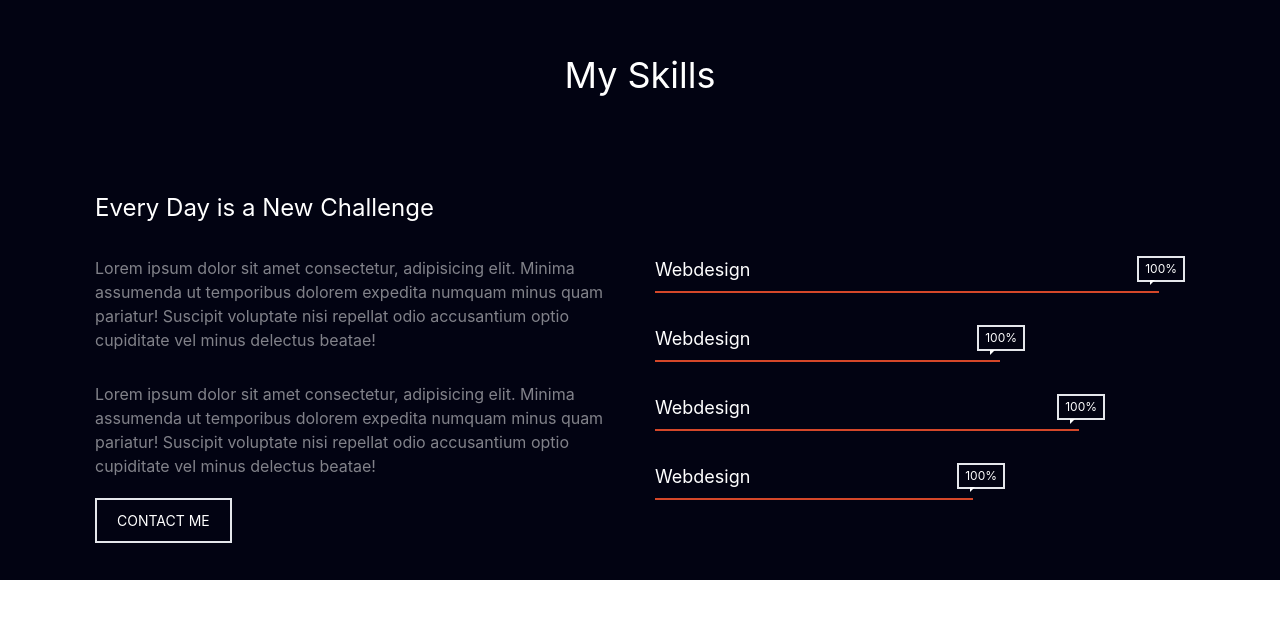
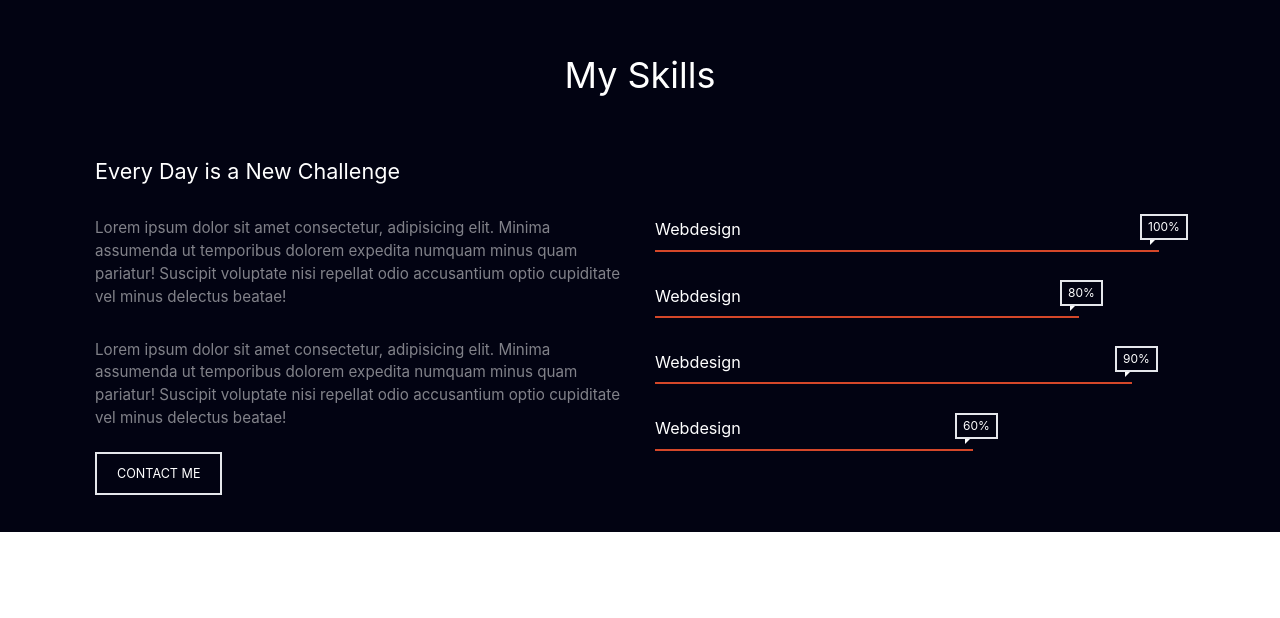
Before and after one commit to Luisfp0/my-new-website, a React (Create React App) app: page / in a window 1280 px wide. Shown: the part 2074-2692 px from the top of the page. After the commit the page ends 2606 px from the top, so only its background shows below. Built offline with nearby package versions, Linux system fonts and the light colour scheme.

Commit message:
feat: animation on my skill, and responsivity

```diff
--- a/src/App.tsx
+++ b/src/App.tsx
@@ -13,22 +13,19 @@ function App() {
   };
   return (
     <>
-      <>
       <section style={backgroundStyle} className="h-screen flex flex-col">
-          <Header />
-          <Hero />
-        </section>
+        <Header />
+        <Hero />
+      </section>
       <section className="flex flex-col lg:pt-[130px] lg:pb-[24px] md:pb-[23px] md:pt-[95px] sm:pb-[22px] sm:pt-[72px] bg-custom-gray">
         <AboutMe />
       </section>
       <section className="flex py-[130px] bg-custom-gray">
         <HireMe />
       </section>
-      <section className="flex py-[130px] bg-custom-gray lg:pt-[130px] lg:pb-[48px]">
+      <section className="flex bg-custom-gray lg:pt-[130px] lg:pb-[48px] md:pt-[130px] md:pb-[48px] sm:pb-[43px]">
         <MySkills />
       </section>
-    </>
-      <div className="w-screen h-screen"></div>
     </>
   );
 }
--- a/src/components/MySkills.tsx
+++ b/src/components/MySkills.tsx
@@ -1,62 +1,72 @@
 function MySkills() {
   return (
-    <div className="lg:max-w-[1150px] flex flex-col justify-center items-center mx-auto w-full px-[15px]">
-      <div className="w-full mb-[80px] text-center">
-        <h2 className="lg:text-[36px] mb-[8px] text-white">My Skills</h2>
+    <div className="lg:max-w-[1150px] md:max-w-[960px] sm:max-w-[720px] flex flex-col justify-center items-center mx-auto w-full px-[15px]">
+      <div className="w-full mb-[80px] sm:mb-[45px] text-center">
+        <h2 className="lg:text-[36px] md:text-[30.4px] mb-[8px] text-white sm:text-[27px]">
+          My Skills
+        </h2>
       </div>
-      <h4 className="text-white w-full text-[24px] mb-[30px] px-[15px]">
+      <h4 className="text-white w-full text-[24px] mb-[30px] px-[15px] sm:text-[21.6px]">
         Every Day is a New Challenge
       </h4>
       <div className="flex flex-row text-white">
         <div className="w-3/6 text-[16px] px-[15px]">
-          <p className="mb-[30px] opacity-[0.5]">
+          <p className="mb-[30px] opacity-[0.5] md:text-[15.2px] sm:text-[14.4px]">
             Lorem ipsum dolor sit amet consectetur, adipisicing elit. Minima
             assumenda ut temporibus dolorem expedita numquam minus quam
             pariatur! Suscipit voluptate nisi repellat odio accusantium optio
             cupiditate vel minus delectus beatae!
           </p>
-          <p className="mb-[30px] opacity-[0.5]">
+          <p className="mb-[30px] opacity-[0.5] md:text-[15.2px] sm:text-[14.4px]">
             Lorem ipsum dolor sit amet consectetur, adipisicing elit. Minima
             assumenda ut temporibus dolorem expedita numquam minus quam
             pariatur! Suscipit voluptate nisi repellat odio accusantium optio
             cupiditate vel minus delectus beatae!
           </p>
-          <a className="text-[14px] py-[12px] px-[20px] border-[2px] mb-[48px]">
+          <a className="text-[14px] py-[12px] px-[20px] border-[2px] mb-[48px] sm:text-[12.6px]">
             CONTACT ME
           </a>
         </div>
-        <div className="w-3/6 px-[15px] text-[18px]">
+        <div className="w-3/6 px-[15px] text-[18px] sm:text-[16.2px]">
           <div className="mb-[32px] relative">
             <h5 className="mb-[8px]">Webdesign</h5>
-            <figure className="absolute right-[0] top-[0] text-[12px] px-[6px] py-[2px] border-[2px] inline-block">
-              100%
-            </figure>
-            <div className="absolute right-[30px] top-[24px] w-0 h-0 border-solid border-white border-b-[5px] border-l-[5px] border-l-transparent transform rotate-180"></div>
-            <div className="h-[2px] w-[95%] bg-custom-orange"></div>
+            <div className="animate-boxSlideFull absolute">
+              <figure className="absolute bottom-[10px] text-[12px] px-[6px] py-[2px] border-[2px] inline-block">
+                100%
+              </figure>
+              <div className="absolute bottom-[5px] left-[10px] w-0 h-0 border-solid border-white border-b-[5px] border-l-[5px] border-l-transparent transform rotate-180"></div>
+            </div>
+            <div className="h-[2px] w-[95%] bg-custom-orange animate-fullWidthAnim"></div>
           </div>
           <div className="mb-[32px] relative">
             <h5 className="mb-[8px]">Webdesign</h5>
-            <figure className="absolute right-[160px] top-[0] text-[12px] px-[6px] py-[2px] border-[2px] inline-block">
-              100%
-            </figure>
-            <div className="absolute right-[190px] top-[25px] w-0 h-0 border-solid border-white border-b-[5px] border-l-[5px] border-l-transparent transform rotate-180"></div>
-            <div className="h-[2px] w-[65%] bg-custom-orange"></div>
+            <div className="animate-boxSlideEighty absolute">
+              <figure className="absolute bottom-[10px] text-[12px] px-[6px] py-[2px] border-[2px] inline-block">
+                80%
+              </figure>
+              <div className="absolute bottom-[5px] left-[10px] w-0 h-0 border-solid border-white border-b-[5px] border-l-[5px] border-l-transparent transform rotate-180"></div>
+            </div>
+            <div className="h-[2px] w-[65%] bg-custom-orange animate-eightWidthAnim"></div>
           </div>
           <div className="mb-[32px] relative">
             <h5 className="mb-[8px]">Webdesign</h5>
-            <figure className="absolute right-[80px] top-[0] text-[12px] px-[6px] py-[2px] border-[2px] inline-block">
-              100%
-            </figure>
-            <div className="absolute right-[110px] top-[25px] w-0 h-0 border-solid border-white border-b-[5px] border-l-[5px] border-l-transparent transform rotate-180"></div>
-            <div className="h-[2px] w-[80%] bg-custom-orange"></div>
+            <div className="animate-boxSlideNinety absolute">
+              <figure className="absolute bottom-[10px] text-[12px] px-[6px] py-[2px] border-[2px] inline-block">
+                90%
+              </figure>
+              <div className="absolute bottom-[5px] left-[10px] w-0 h-0 border-solid border-white border-b-[5px] border-l-[5px] border-l-transparent transform rotate-180"></div>
+            </div>
+            <div className="h-[2px] w-[80%] bg-custom-orange animate-ninetyWidthAnim"></div>
           </div>
           <div className="mb-[32px] relative">
             <h5 className="mb-[8px]">Webdesign</h5>
-            <figure className="absolute right-[180px] top-[0] text-[12px] px-[6px] py-[2px] border-[2px] inline-block">
-              100%
-            </figure>
-            <div className="absolute right-[210px] top-[24px] w-0 h-0 border-solid border-white border-b-[5px] border-l-[5px] border-l-transparent transform rotate-180"></div>
-            <div className="h-[2px] w-[60%] bg-custom-orange"></div>
+            <div className="animate-boxSlideSixty absolute">
+              <figure className="absolute bottom-[10px] text-[12px] px-[6px] py-[2px] border-[2px] inline-block">
+                60%
+              </figure>
+              <div className="absolute bottom-[5px] left-[10px] w-0 h-0 border-solid border-white border-b-[5px] border-l-[5px] border-l-transparent transform rotate-180"></div>
+            </div>
+            <div className="h-[2px] w-[60%] bg-custom-orange animate-sixtyWidthAnim"></div>
           </div>
         </div>
       </div>
--- a/tailwind.config.js
+++ b/tailwind.config.js
@@ -52,6 +52,38 @@ module.exports = {
             borderLeftWidth: "9px",
           },
         },
+        fullWidthAnim: {
+          "0%": { width: "0px", height: "2px" },
+          "100%": { width: "95%", height: "2px" },
+        },
+        eightWidthAnim: {
+          "0%": { width: "0px", height: "2px" },
+          "100%": { width: "80%", height: "2px" },
+        },
+        ninetyWidthAnim: {
+          "0%": { width: "0px", height: "2px" },
+          "100%": { width: "90%", height: "2px" },
+        },
+        sixtyWidthAnim: {
+          "0%": { width: "0px", height: "2px" },
+          "100%": { width: "60%", height: "2px" },
+        },
+        boxSlideFull: {
+          "0%": { right: '550px' },
+          "100%": { right: '45px' },
+        },
+        boxSlideEighty: {
+          "0%": { right: '550px' },
+          "100%": { right: '125px' },
+        },
+        boxSlideNinety: {
+          "0%": { right: '550px' },
+          "100%": { right: '70px' },
+        },
+        boxSlideSixty: {
+          "0%": { right: '550px' },
+          "100%": { right: '230px' },
+        },
       },
       animation: {
         borderLeftAnim: "borderLeftAnim 0.5s linear forwards",
@@ -59,6 +91,14 @@ module.exports = {
         borderRightAnim: "borderRightAnim 0.5s linear forwards 0.49s",
         borderBottonAnim: "borderBottonAnim 0.5s linear forwards 0.49s",
         slideDownBorder: "slideDownBorder 0.5s ease forwards 0.6s",
+        fullWidthAnim: "fullWidthAnim 1s linear forwards",
+        eightWidthAnim: "eightWidthAnim 1s linear forwards",
+        ninetyWidthAnim: "ninetyWidthAnim 1s linear forwards",
+        sixtyWidthAnim: "sixtyWidthAnim 1s linear forwards",
+        boxSlideFull: "boxSlideFull 1s linear forwards",
+        boxSlideEighty: "boxSlideEighty 1s linear forwards",
+        boxSlideNinety: "boxSlideNinety 1s linear forwards",
+        boxSlideSixty: "boxSlideSixty 1s linear forwards",
       },
     },
   },
```
